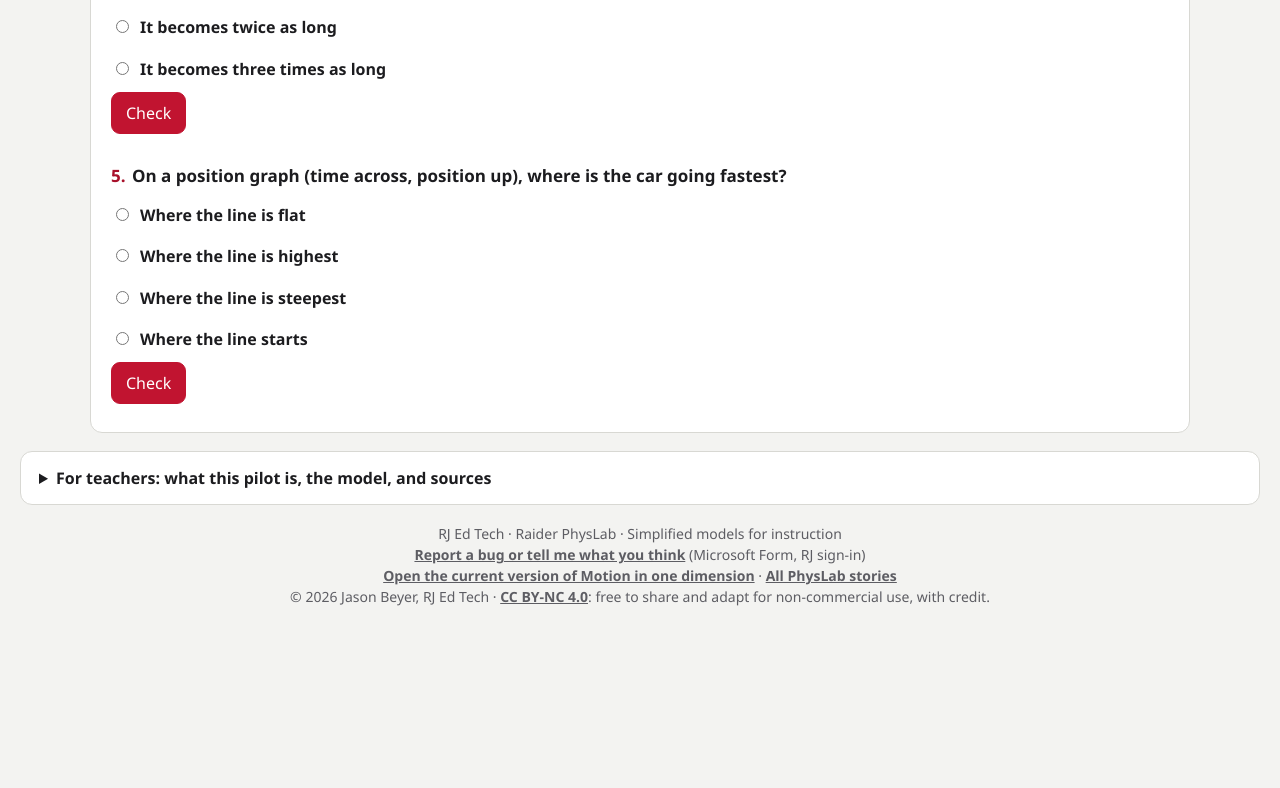
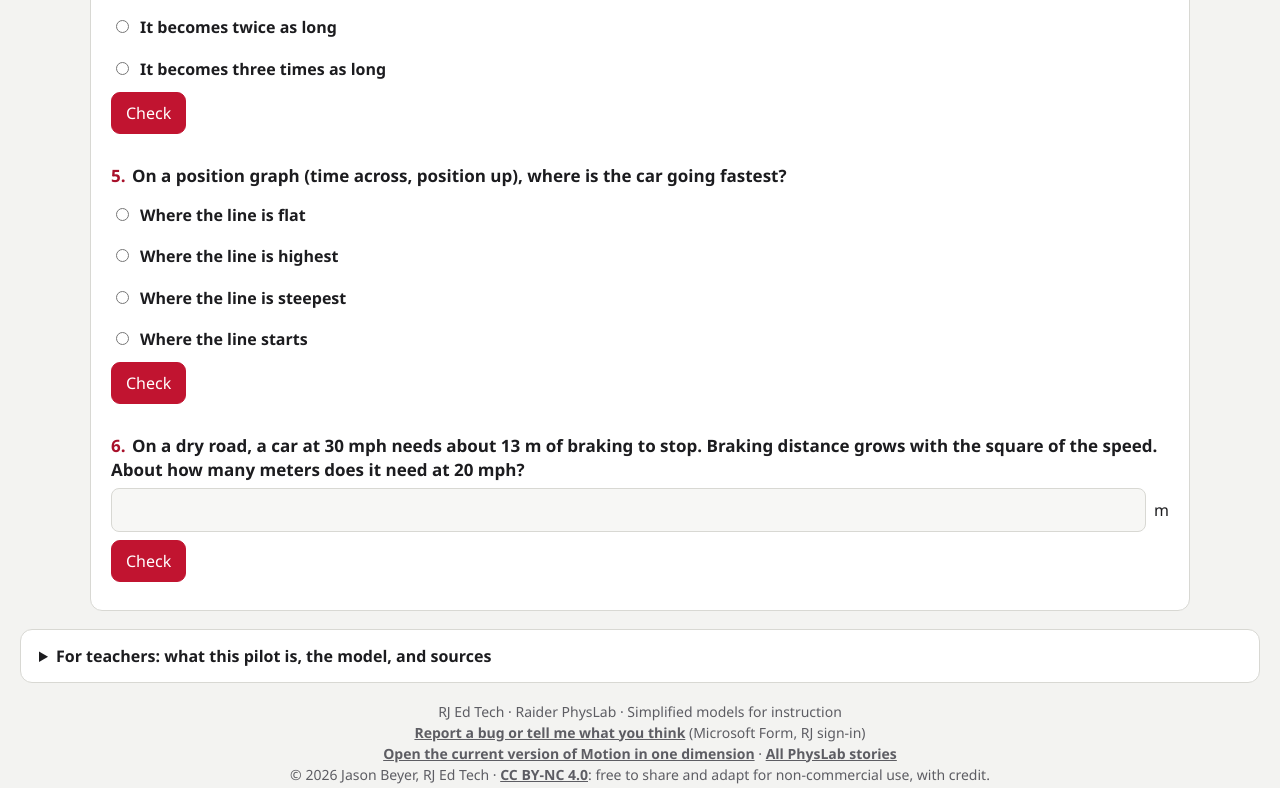
Before and after one commit to RJEdTech/Raider-PhysLab, a plain HTML site: page story/motion.html in a window 1280 px wide. Shown: the part 1605-2393 px from the top of the page. Before the commit the page ends 2266 px from the top, so only its background shows below. Drawn offline with Linux system fonts and the light colour scheme.

Commit message:
Motion story Test yourself: braking distance at 20 mph (squared speed), step 17
Co-Authored-By: Claude Opus 5.5 <noreply@anthropic.com>
Claude-Session: https://claude.ai/code/session_01LX9HZP6NpCmumuAnCoMLz9

```diff
--- a/story/motion-test.js
+++ b/story/motion-test.js
@@ -19,4 +19,7 @@ TestYourself.mount({lab:'PhysLab',id:'motion1d',title:'Raider PhysLab · Can you
   {q:'On a position graph (time across, position up), where is the car going fastest?',
    choices:['Where the line is highest','Where the line is steepest','Where the line is flat','Where the line starts'],answer:1,
    hint:'Height on a position graph is where the car is, not how fast it goes. Speed is how much road it covers each second.',step:6,stepName:'steepness is speed',
-   why:'The steepest part covers the most road each second. Flat means stopped, wherever it is.'}]});
+   why:'The steepest part covers the most road each second. Flat means stopped, wherever it is.'},
+  {q:'On a dry road, a car at 30 mph needs about 13 m of braking to stop. Braking distance grows with the square of the speed. About how many meters does it need at 20 mph?',answer:5.8,tol:.4,unit:'m',
+   hint:v=>Math.abs(v-8.7)<.5?'That shrinks it in step with the speed. Braking distance goes with the square: multiply by (20/30)² = 4/9.':'13 × (20 ÷ 30)².',step:17,stepName:'hoboken',
+   why:'13 × 4/9 ≈ 5.8 m: less than half the braking road for a speed two-thirds as fast. That is one reason Hoboken lowered its limit to 20 mph.'}]});
--- a/story/motion.html
+++ b/story/motion.html
@@ -87,7 +87,7 @@
 <script src="kit.js?v=20261121c"></script>
 <script src="motion.js?v=20261125b"></script>
 <script src="test-yourself.js?v=2026112122"></script>
-<script src="motion-test.js?v=2026112121"></script>
+<script src="motion-test.js?v=20261125a"></script>
 <!-- Anonymous page-view count (GoatCounter, rjedtech.goatcounter.com): no cookies, no personal data, no form contents. -->
 <script data-goatcounter="https://rjedtech.goatcounter.com/count" async src="//gc.zgo.at/count.js"></script>
 </body>
```
